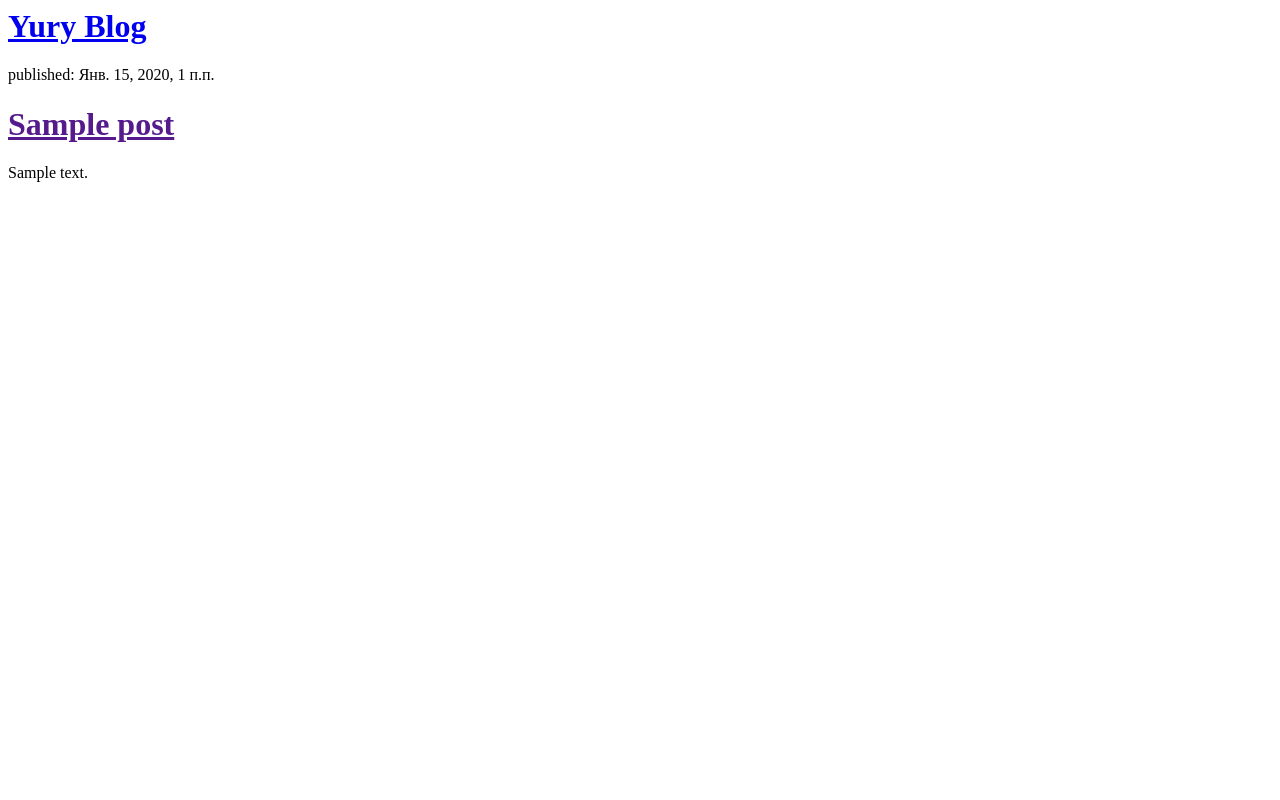
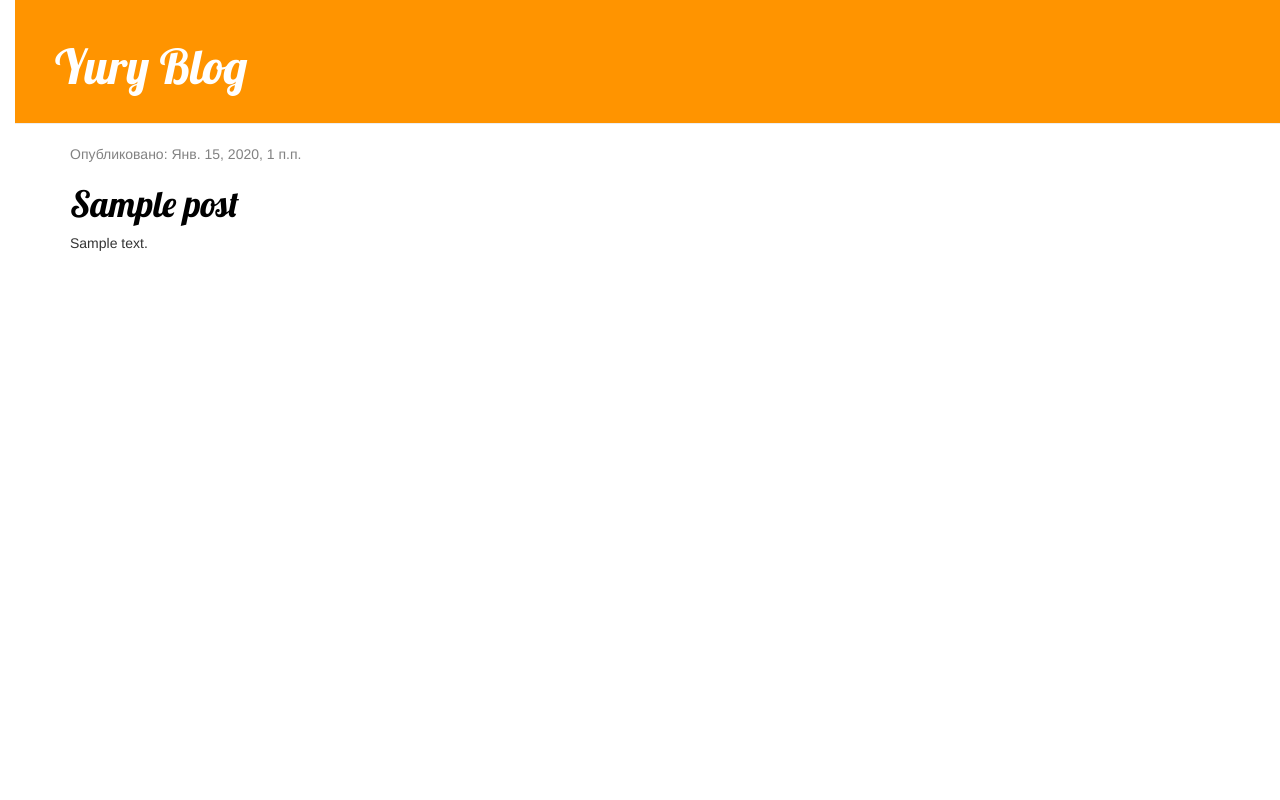
Before and after one commit to Technicfly/home, a Django app: template blog/templates/blog/post_list.html in a window 1280 px wide. Run offline with Django 3.2, Linux system fonts and the light colour scheme; the template is opened without the code that fills it: values that come from a table or form of the project are taken from there, others are empty; tables that the repository leaves empty hold one stand-in row (values such as "Sample post"); some libraries are stand-ins or nearby versions.

Commit message:
Modified templates to display posts from database.

```diff
--- /dev/null
+++ b/blog/static/css/blog.css
@@ -0,0 +1,54 @@
+h1 a {
+    color: #FCA205;
+    font-family: 'Lobster';
+}
+
+body {
+    padding-left: 15px;
+}
+.page-header {
+    background-color: #ff9400;
+    margin-top: 0;
+    padding: 20px 20px 20px 40px;
+}
+
+.page-header h1, .page-header h1 a, .page-header h1 a:visited, .page-header h1 a:active {
+    color: #ffffff;
+    font-size: 36pt;
+    text-decoration: none;
+}
+
+.content {
+    margin-left: 40px;
+}
+
+h1, h2, h3, h4 {
+    font-family: 'Lobster', cursive;
+}
+
+.date {
+    color: #828282;
+}
+
+.save {
+    float: right;
+}
+
+.post-form textarea, .post-form input {
+    width: 100%;
+}
+
+.top-menu, .top-menu:hover, .top-menu:visited {
+    color: #ffffff;
+    float: right;
+    font-size: 26pt;
+    margin-right: 20px;
+}
+
+.post {
+    margin-bottom: 70px;
+}
+
+.post h1 a, .post h1 a:visited {
+    color: #000000;
+}
--- a/blog/templates/blog/post_list.html
+++ b/blog/templates/blog/post_list.html
@@ -1,19 +1,35 @@
+{% load static %}
 <html>
     <head>
     	<title>Yury blog</title>
+    	<link rel="stylesheet" href="//maxcdn.bootstrapcdn.com/bootstrap/3.2.0/css/bootstrap.min.css">
+		<link rel="stylesheet" href="//maxcdn.bootstrapcdn.com/bootstrap/3.2.0/css/bootstrap-theme.min.css">
+		<link href="https://fonts.googleapis.com/css?family=Lobster&subset=latin,cyrillic" rel="stylesheet" type="text/css">
+		<link rel="stylesheet" href="{% static 'css/blog.css' %}">
+
     </head>
     <body>
 <div>
+    <div class="page-header">
     <h1><a href="/">Yury Blog</a></h1>
 </div>
 
+<div class="content container">
+    <div class="row">
+        <div class="col-md-8">
             {% for post in posts %}
-    <div>
-        <p>published: {{ post.published_date }}</p>
+                <div class="post">
+                    <div class="date">
+                        <p>Опубликовано: {{ post.published_date }}</p>
+                    </div>
                     <h1><a href="">{{ post.title }}</a></h1>
                     <p>{{ post.text|linebreaksbr }}</p>
                 </div>
             {% endfor %}
+        </div>
+    </div>
+</div>
+
 
 
     </body>
```
Lines whose indentation alone changed are shown as unchanged.
